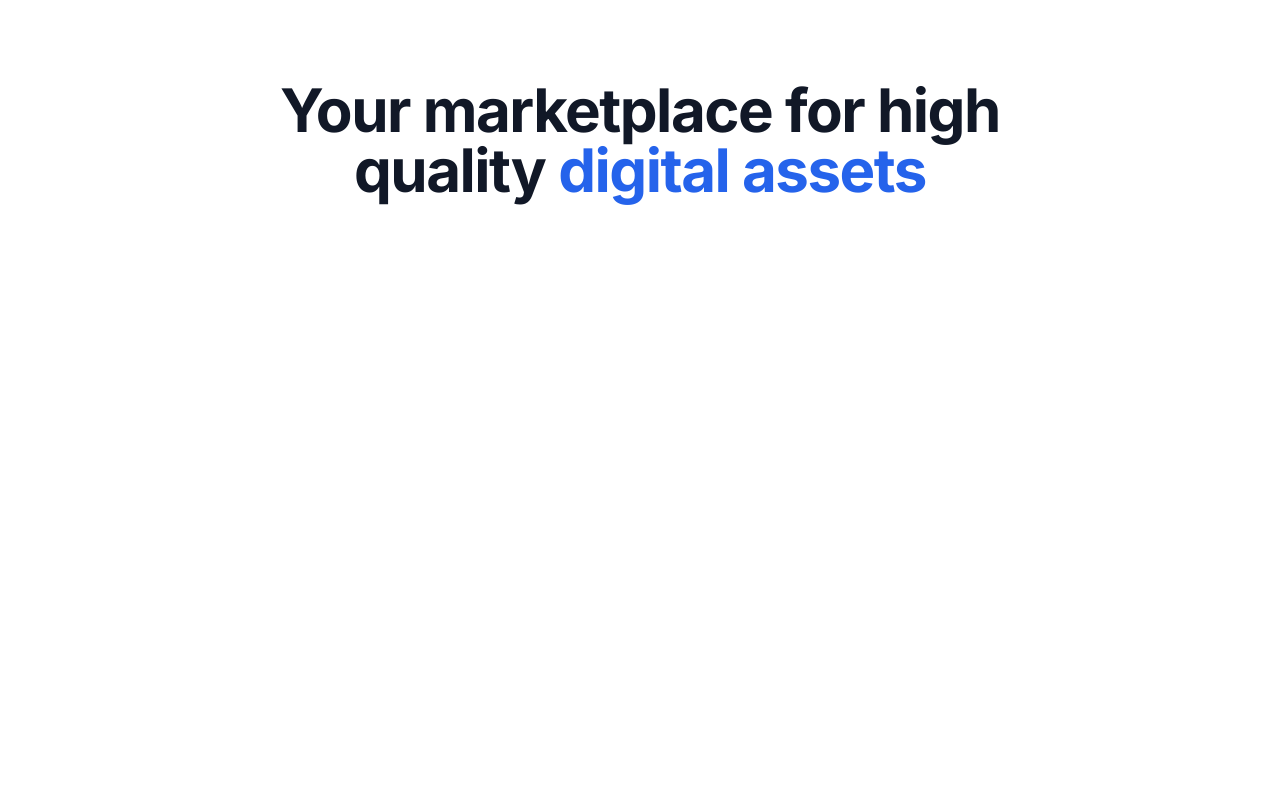
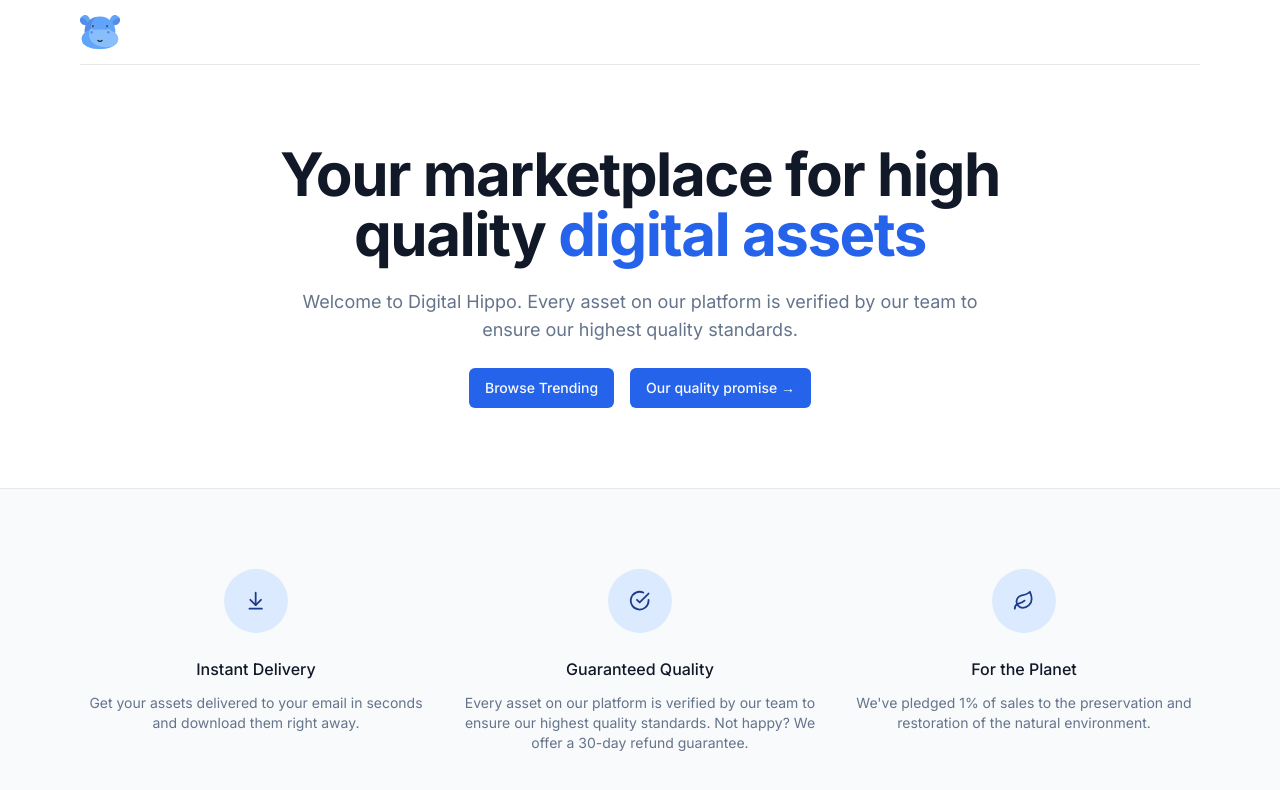
Before and after one commit to RishiRaamNS/digitalhippo, a Next.js app: page / in a window 1280 px wide. Shown: the top 790 px of the page. Built offline with nearby package versions, Linux system fonts and the light colour scheme.

Commit message:
Create Hero Section in Home Page

```diff
--- a/package.json
+++ b/package.json
@@ -9,6 +9,7 @@
     "lint": "next lint"
   },
   "dependencies": {
+    "@radix-ui/react-slot": "^1.0.2",
     "class-variance-authority": "^0.7.0",
     "clsx": "^2.1.0",
     "lucide-react": "^0.315.0",
--- a/src/app/layout.tsx
+++ b/src/app/layout.tsx
@@ -2,6 +2,7 @@ import type { Metadata } from "next";
 import { Inter } from "next/font/google";
 import "./globals.css";
 import { cn } from "@/lib/utils";
+import Navbar from "@/components/Navbar";
 
 const inter = Inter({ subsets: ["latin"] });
 
@@ -21,6 +22,7 @@ export default function RootLayout({
         className={cn("relative h-full font-sans antialiased", inter.className)}
       >
         <main className="relative flex flex-col min-h-screen">
+          <Navbar />
           <div className="flex-grow flex-1">{children}</div>
        </main>
       </body>
--- a/src/app/page.tsx
+++ b/src/app/page.tsx
@@ -1,15 +1,77 @@
 import MaxWidthWrapper from "@/components/MaxWidthWrapper";
+import { Button, buttonVariants } from "@/components/ui/button";
+import { ArrowDownToLine, CheckCircle, Leaf } from "lucide-react";
 import Image from "next/image";
+import Link from "next/link";
 
+const perks = [
+  {
+    name: "Instant Delivery",
+    Icon: ArrowDownToLine,
+    description:
+      "Get your assets delivered to your email in seconds and download them right away.",
+  },
+  {
+    name: "Guaranteed Quality",
+    Icon: CheckCircle,
+    description:
+      "Every asset on our platform is verified by our team to ensure our highest quality standards. Not happy? We offer a 30-day refund guarantee.",
+  },
+  {
+    name: "For the Planet",
+    Icon: Leaf,
+    description:
+      "We've pledged 1% of sales to the preservation and restoration of the natural environment.",
+  },
+];
 export default function Home() {
   return (
+    <>
       <MaxWidthWrapper>
         <div className="py-20 mx-auto text-center flex flex-col items-center max-w-3xl">
           <h1 className="text-4xl font-bold tracking-tight text-gray-900 sm:text-6xl">
             Your marketplace for high quality{" "}
             <span className="text-blue-600">digital assets</span>
           </h1>
+          <p className="mt-6 text-lg max-w-prose text-muted-foreground">
+            Welcome to Digital Hippo. Every asset on our platform is verified by
+            our team to ensure our highest quality standards.
+          </p>
+          <div className="flex flex-col sm:flex-row gap-4 mt-6">
+            <Link href="/products" className={buttonVariants()}>
+              Browse Trending
+            </Link>
+            <Button>Our quality promise &rarr;</Button>
+          </div>
         </div>
       </MaxWidthWrapper>
+      <section className="border-t border-gray-200 bg-gray-50">
+        <MaxWidthWrapper className="py-20">
+          <div className="grid grid-cols-1 gap-y-12 sm:grid-cols-2 sm:gap-x-6 lg:grid-cols-3 lg:gap-x-8 lg:gap-y-0">
+            {perks.map((perk) => (
+              <div
+                key={perk.name}
+                className="text-center md:flex md:items-start md:text-left lg:block lg:text-center"
+              >
+                <div className="md:flex-shrink-0 flex justify-center">
+                  <div className="h-16 w-16 flex items-center justify-center rounded-full bg-blue-100 text-blue-900">
+                    {<perk.Icon className="h-1/3 w-1/3" />}
+                  </div>
+                </div>
+
+                <div className="mt-6 md:ml-4 md:mt-0 lg:ml-0 lg:mt-6">
+                  <h3 className="text-base font-medium text-gray-900">
+                    {perk.name}
+                  </h3>
+                  <p className="mt-3 text-sm text-muted-foreground">
+                    {perk.description}
+                  </p>
+                </div>
+              </div>
+            ))}
+          </div>
+        </MaxWidthWrapper>
+      </section>
+    </>
   );
 }
--- /dev/null
+++ b/src/components/Icons.tsx
@@ -0,0 +1,89 @@
+import { LucideProps } from "lucide-react";
+
+export const Icons = {
+  logo: (props: LucideProps) => (
+        <svg {...props} viewBox="0 0 512 512">
+      <g>
+        <path
+          d="M105.67 56.012c24.601 24.601 41.244 81.13 16.643 105.731s-81.13 7.958-105.731-16.643-20.623-60.509 3.978-85.11 60.509-28.579 85.11-3.978z"
+          fill="#60a5fa"
+          data-original="#abdfeb"
+          opacity="1"
+        ></path>
+        <path
+          d="M111.097 169.375c-9.754-53.933-61.535-93.098-102.131-94.531-13.495 22.793-12.381 50.26 7.615 70.256 21.368 21.367 66.817 36.724 94.516 24.275z"
+          fill="#558ce7"
+          data-original="#8bcdd8"
+          opacity="1"
+        ></path>
+        <path
+          d="M406.33 56.012c-24.601 24.601-41.244 81.13-16.643 105.731s81.13 7.958 105.731-16.643 20.623-60.509-3.978-85.11-60.509-28.579-85.11-3.978z"
+          fill="#60a5fa"
+          data-original="#abdfeb"
+          opacity="1"
+        ></path>
+        <path
+          d="M400.903 169.375c9.754-53.933 61.535-93.098 102.13-94.531 13.495 22.793 12.381 50.26-7.615 70.256-21.367 21.367-66.816 36.724-94.515 24.275z"
+          fill="#558ce7"
+          data-original="#8bcdd8"
+          opacity="1"
+        ></path>
+        <ellipse
+          cx="256"
+          cy="244.04"
+          rx="196.34"
+          ry="186.42"
+          fill="#60a5fa"
+          data-original="#abdfeb"
+          opacity="1"
+        ></ellipse>
+        <path
+          d="M165.588 196.685a7.5 7.5 0 0 1-7.5-7.5v-15.008a7.5 7.5 0 0 1 15 0v15.008a7.5 7.5 0 0 1-7.5 7.5zM346.412 196.685a7.5 7.5 0 0 1-7.5-7.5v-15.008a7.5 7.5 0 0 1 15 0v15.008a7.5 7.5 0 0 1-7.5 7.5z"
+          fill="#222222"
+          data-original="#464d59"
+          opacity="1"
+        ></path>
+        <path
+          d="M212.03 62.322c-87.266 18.957-152.372 93.12-152.372 181.723 0 102.957 87.905 186.42 196.342 186.42 19.952 0 39.204-2.835 57.346-8.087C85.074 329.977 119.169 118.281 212.03 62.322z"
+          fill="#558ce7"
+          data-original="#8bcdd8"
+          opacity="1"
+        ></path>
+        <path
+          d="M409.201 247.067c-3.993-1.525-7.205-4.522-9.287-8.256-7.292-13.082-21.262-21.931-37.303-21.931a42.466 42.466 0 0 0-25.912 8.775c-2.706 2.072-6.138 2.964-9.522 2.563-22.448-2.662-46.36-3.941-71.178-3.941-24.818 0-48.73 1.279-71.178 3.941-3.384.401-6.816-.491-9.522-2.563a42.466 42.466 0 0 0-25.912-8.775c-16.04 0-30.01 8.85-37.303 21.931-2.081 3.734-5.293 6.731-9.287 8.256-49.69 18.976-81.141 50.52-81.141 97.301 0 85.459 104.919 128.202 234.342 128.202S490.34 429.827 490.34 344.368c.002-46.782-31.448-78.325-81.139-97.301z"
+          fill="#87befb"
+          data-original="#b9e8ef"
+          opacity="1"
+        ></path>
+        <path
+          d="M256 383.302a44.19 44.19 0 0 1-33.317-15.175 7.5 7.5 0 0 1 11.309-9.855 29.192 29.192 0 0 0 22.009 10.03 29.195 29.195 0 0 0 22.009-10.03 7.501 7.501 0 0 1 11.309 9.855A44.197 44.197 0 0 1 256 383.302z"
+          fill="#222222"
+          data-original="#464d59"
+          opacity="1"
+        ></path>
+        <circle
+          cx="149.39"
+          cy="259.56"
+          r="15.519"
+          fill="#558ce7"
+          data-original="#8bcdd8"
+          opacity="1"
+        ></circle>
+        <circle
+          cx="362.61"
+          cy="259.56"
+          r="15.519"
+          fill="#558ce7"
+          data-original="#8bcdd8"
+          opacity="1"
+        ></circle>
+        <path
+          d="M416.18 443.185c-246.851 43.269-311.115-113.303-300.169-158.197.615-2.522.695-5.142.379-7.719-2.455-20.031 5.053-45.274 18.266-57.764a42.819 42.819 0 0 0-22.705 19.548c-2.002 3.647-5.171 6.496-9.059 7.978-49.745 18.972-81.235 50.526-81.235 97.337 0 85.459 104.919 128.202 234.342 128.202 61.953 0 118.279-9.801 160.181-29.385z"
+          fill="#60a5fa"
+          data-original="#abdfeb"
+          opacity="1"
+        ></path>
+      </g>
+    </svg>
+  ),
+};
--- /dev/null
+++ b/src/components/NavItems.tsx
@@ -0,0 +1,5 @@
+const NavItems = () => {
+    return(<></>)
+}
+
+export default NavItems
--- /dev/null
+++ b/src/components/Navbar.tsx
@@ -0,0 +1,29 @@
+import Link from "next/link";
+import MaxWidthWrapper from "./MaxWidthWrapper";
+import { Icons } from "./Icons";
+import NavItems from "./NavItems";
+
+const Navbar = () => {
+  return (
+    <div className="bg-white sticky top-0 z-50 inset-x-0 h-16">
+      <header className="relative bg-white">
+        <MaxWidthWrapper>
+          <div className="border-b border-gray-200">
+            <div className="flex h-16 items-center">
+              <div className="ml-4 flex lg:ml-0">
+                <Link href="/">
+                  <Icons.logo className="h-10 w-10" />
+                </Link>
+              </div>
+              <div className="hidden z-50 lg:ml-8 lg:block lg:self-stretch">
+                <NavItems />
+              </div>
+            </div>
+          </div>
+        </MaxWidthWrapper>
+      </header>
+    </div>
+  );
+};
+
+export default Navbar;
--- /dev/null
+++ b/src/components/ui/button.tsx
@@ -0,0 +1,56 @@
+import * as React from "react"
+import { Slot } from "@radix-ui/react-slot"
+import { cva, type VariantProps } from "class-variance-authority"
+
+import { cn } from "@/lib/utils"
+
+const buttonVariants = cva(
+  "inline-flex items-center justify-center whitespace-nowrap rounded-md text-sm font-medium ring-offset-background transition-colors focus-visible:outline-none focus-visible:ring-2 focus-visible:ring-ring focus-visible:ring-offset-2 disabled:pointer-events-none disabled:opacity-50",
+  {
+    variants: {
+      variant: {
+        default: "bg-primary text-primary-foreground hover:bg-primary/90",
+        destructive:
+          "bg-destructive text-destructive-foreground hover:bg-destructive/90",
+        outline:
+          "border border-input bg-background hover:bg-accent hover:text-accent-foreground",
+        secondary:
+          "bg-secondary text-secondary-foreground hover:bg-secondary/80",
+        ghost: "hover:bg-accent hover:text-accent-foreground",
+        link: "text-primary underline-offset-4 hover:underline",
+      },
+      size: {
+        default: "h-10 px-4 py-2",
+        sm: "h-9 rounded-md px-3",
+        lg: "h-11 rounded-md px-8",
+        icon: "h-10 w-10",
+      },
+    },
+    defaultVariants: {
+      variant: "default",
+      size: "default",
+    },
+  }
+)
+
+export interface ButtonProps
+  extends React.ButtonHTMLAttributes<HTMLButtonElement>,
+    VariantProps<typeof buttonVariants> {
+  asChild?: boolean
+}
+
+const Button = React.forwardRef<HTMLButtonElement, ButtonProps>(
+  ({ className, variant, size, asChild = false, ...props }, ref) => {
+    const Comp = asChild ? Slot : "button"
+    return (
+      <Comp
+        className={cn(buttonVariants({ variant, size, className }))}
+        ref={ref}
+        {...props}
+      />
+    )
+  }
+)
+Button.displayName = "Button"
+
+export { Button, buttonVariants }
```
Also changed, not shown: 1 other file (tests, documents, lock files or other folders). Lines whose indentation alone changed are shown as unchanged.
